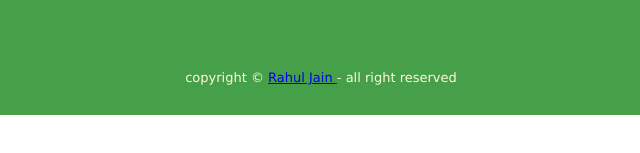
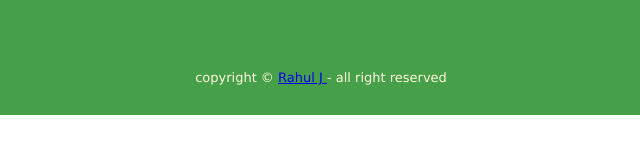
Before and after one commit to rahuljaim/tictactoe, a plain HTML site: page tictactoe.html in a window 1280 px wide. Shown: the part 499-652 px from the top of the page, 319-959 px from the left. Drawn offline with Linux system fonts and the light colour scheme.

Commit message:
Update tictactoe.html

```diff
--- a/tictactoe.html
+++ b/tictactoe.html
@@ -52,7 +52,7 @@
             </div>
 
             <div class="ele-foot">
-                <footer>copyright &copy; <a href="mailto:rahuljait@gmail.com"> Rahul Jain </a>- all right reserved</footer>
+                <footer>copyright &copy; <a href="mailto:rahuljait@gmail.com"> Rahul J </a>- all right reserved</footer>
             </div>
         </div>
     </div>
```
